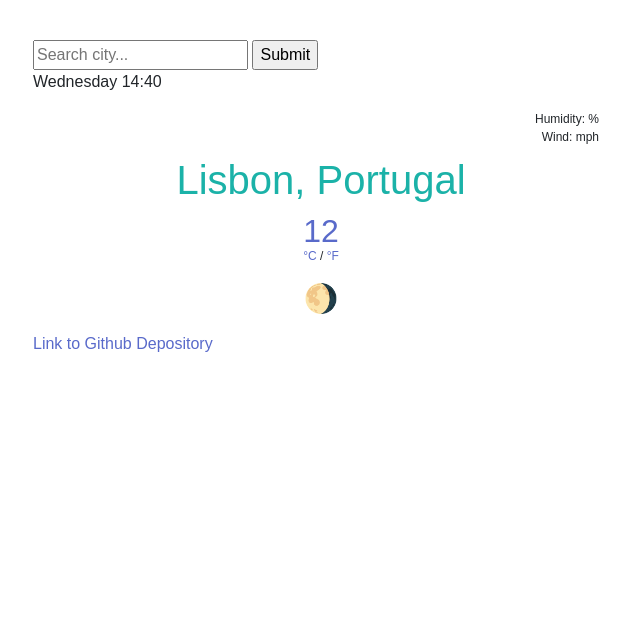
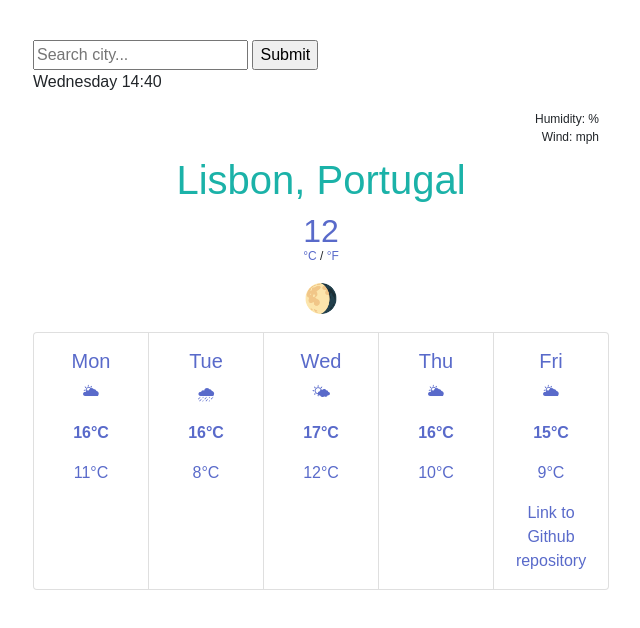
Before and after one commit to palmermolly/weather-app, a website built with Parcel: page index.html in a window 1280 px wide. Shown: the whole page, without its empty margins (319-959 px from the left). Built offline with nearby package versions, Linux system fonts and the light colour scheme.

Commit message:
Fixed CSS/JS bugs

```diff
--- a/index.html
+++ b/index.html
@@ -10,6 +10,7 @@
       integrity="sha384-1BmE4kWBq78iYhFldvKuhfTAU6auU8tT94WrHftjDbrCEXSU1oBoqyl2QvZ6jIW3"
       crossorigin="anonymous"
     />
+    <link rel="stylesheet" type="text/css" href="src/styles.css">
   </head>
 
   <body>
@@ -20,8 +21,10 @@
       </form>
 			<p>Date & Time</p>
 			<ul class="weather-breakdown">
-        <li>Humidity: <span id="humidity"></span> %</li>
-        <li>Wind: <span id="wind"></span> mph</li>
+					<li>Humidity: <span id="humidity"></span>
+						%</li>
+					<li>Wind: <span id="wind"></span>
+						mph</li>
       </ul>
       <div class="current-conditions">
         <h1 id="city">Lisbon, Portugal</h1>
@@ -32,12 +35,50 @@
 							</span>
         <h3>🌖</h3>
 			</div>
-      <p></p>
-      <footer>
-        <a href="https://github.com/palmermolly/weather-app"
-          >Link to Github Depository</a
-        >
-      </footer>
+			<p>
+					<div class="card-group">
+					 <div class="card">
+						 <div class="card-body">
+							 <h5 class="card-title">Mon</h5>
+										 <p class="card-text">🌥</p>
+							 <p class="card-text">
+									 <strong>16°C</strong></p>
+							 <p class="card-text">11°C</p>
+						 </div>
+					 </div>
+					 <div class="card">
+						 <div class="card-body">
+							 <h5 class="card-title">Tue</h5>
+										 <p class="card-text">🌧</p>
+							 <p class="card-text"><strong>16°C</strong></p>
+							 <p class="card-text">8°C</p>
+						 </div>
+					 </div>
+					 <div class="card">
+						 <div class="card-body">
+							 <h5 class="card-title">Wed</h5>
+										 <p class="card-text">🌤</p>
+							 <p class="card-text"><strong>17°C</strong></p>
+							 <p class="card-text">12°C</p>
+						 </div>
+					 </div>
+						 <div class="card">
+						 <div class="card-body">
+							 <h5 class="card-title">Thu</h5>
+										 <p class="card-text">🌥</p>
+				 <p class="card-text"><strong>16°C</strong></p>
+				 <p class="card-text">10°C</p>
+						 </div>
+					 </div>
+						 <div class="card">
+						 <div class="card-body">
+							 <h5 class="card-title">Fri</h5>
+										 <p class="card-text">🌥</p>
+				 <p class="card-text"><strong>15°C</strong></p>
+				 <p class="card-text">9°C</p>
+
+                 <footer><a href="https://github.com/palmermolly/weather-app/commits?author=palmermolly"> Link to Github repository</a></footer>
+
       <script src="src/index.js"></script>
     </div>
   </body>
--- a/src/index.js
+++ b/src/index.js
@@ -1,5 +1,3 @@
-import "./styles.css";
-
 function displayWeatherConditions(response) {
   console.log(response);
   document.querySelector("#city").innerHTML = response.data.name;
```
Lines whose indentation alone changed are shown as unchanged.
